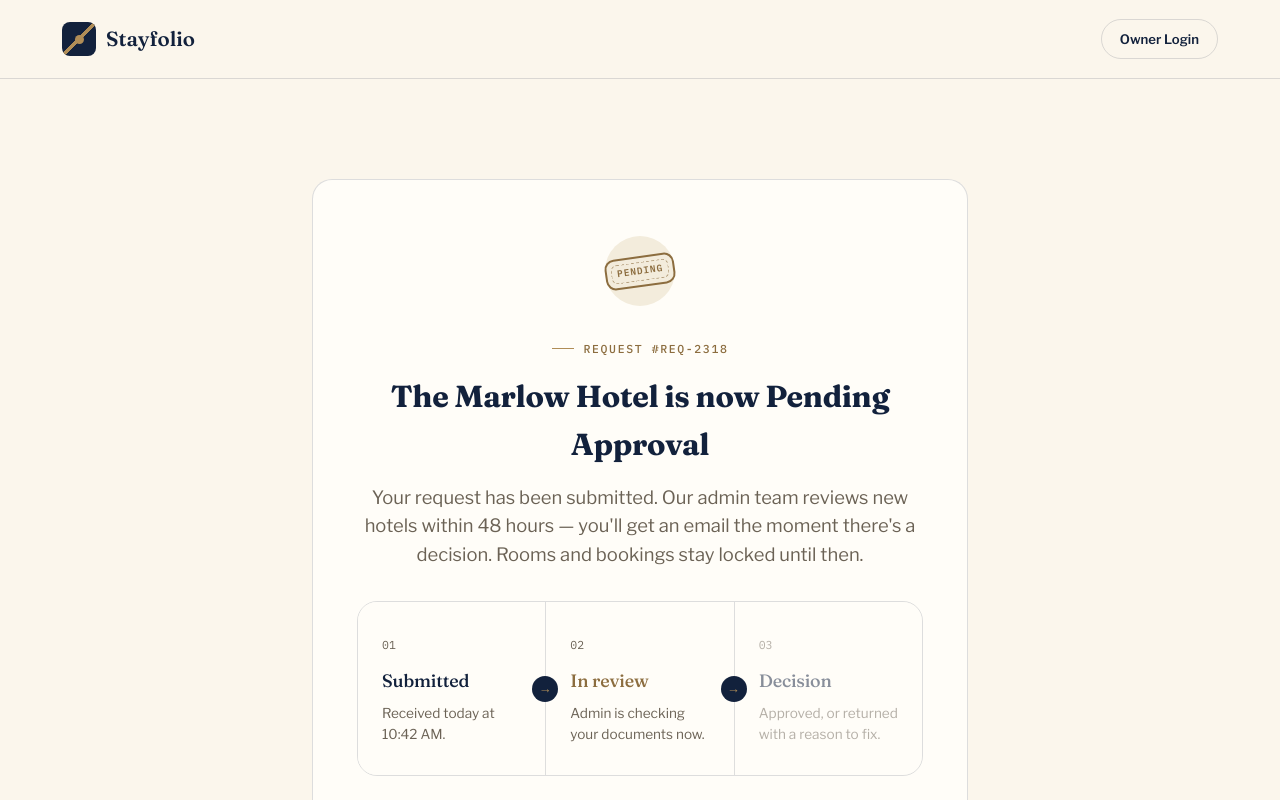
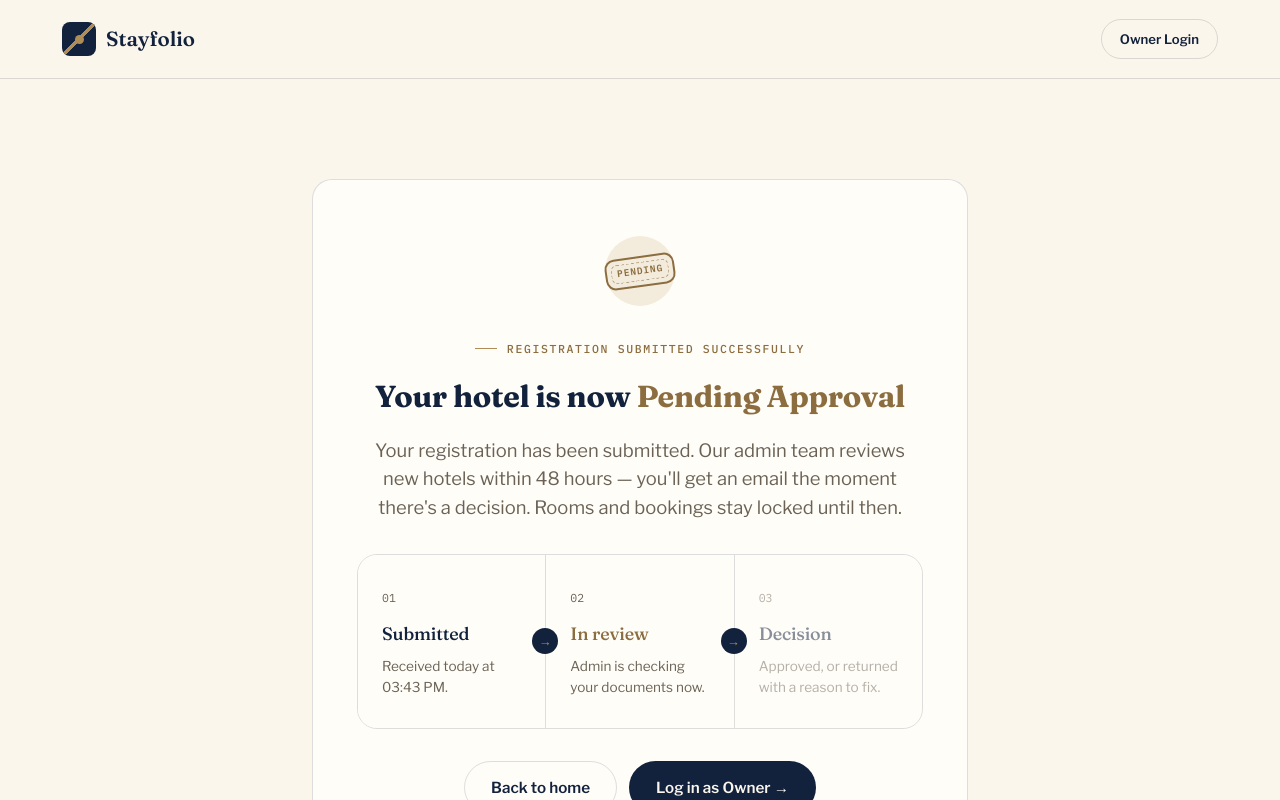
Before and after one commit to amnashakeel487/hoteLManagementSystem, a React (Vite) app: page /pending in a window 1280 px wide. Shown: the top 800 px of the page. Built offline with nearby package versions, Linux system fonts and the light colour scheme; no server answers.

Commit message:
fix: show real hotel name on pending page from nav state, and block dashboard access for pending/rejected/suspended hotels with a clear status page

```diff
--- a/src/pages/OwnerDashboard.jsx
+++ b/src/pages/OwnerDashboard.jsx
@@ -174,6 +174,93 @@ export default function OwnerDashboard() {
           <h2>No Hotel Found</h2>
           <p>You don't appear to have a hotel associated with your account.</p>
           <button onClick={() => window.location.href = '/register'} className="btn btn-primary">Register a Hotel</button>
+        </div>
+      </div>
+    );
+  }
+
+  // ── STATUS GATE: Block access if hotel is not approved/active ──────────────
+  if (hotel && hotel.status !== 'approved' && hotel.status !== 'active') {
+    const isPending = hotel.status === 'pending';
+    const isRejected = hotel.status === 'rejected';
+    const isSuspended = hotel.status === 'suspended';
+
+    return (
+      <div style={{ minHeight: '100vh', background: 'var(--parchment)', display: 'flex', flexDirection: 'column' }}>
+        {/* Minimal nav */}
+        <nav className="site-nav">
+          <div className="container">
+            <Link to="/" className="brand"><span className="mark"></span> Stayfolio</Link>
+            <div className="nav-cta">
+              <button onClick={handleLogout} className="btn btn-ghost btn-sm">Log out</button>
+            </div>
+          </div>
+        </nav>
+
+        <div style={{ flex: 1, display: 'flex', alignItems: 'center', justifyContent: 'center', padding: '60px 24px' }}>
+          <div className="panel" style={{ maxWidth: '600px', width: '100%', textAlign: 'center', padding: '56px 44px' }}>
+            {/* Status icon */}
+            <div style={{ width: '70px', height: '70px', margin: '0 auto 26px', borderRadius: '50%', background: 'var(--parchment-2)', display: 'grid', placeItems: 'center' }}>
+              <span
+                className={`stamp ${hotel.status}`}
+                style={{ position: 'static', opacity: 1, animation: 'none', transform: 'rotate(-8deg)', borderWidth: '2.5px', padding: '6px 10px', fontSize: '.6rem' }}
+              >
+                {hotel.status}
+              </span>
+            </div>
+
+            <span className="eyebrow" style={{ justifyContent: 'center' }}>
+              {isPending ? 'Under Review' : isRejected ? 'Registration Rejected' : 'Account Suspended'}
+            </span>
+            <h1 className="mt-16" style={{ fontSize: '1.8rem' }}>
+              {hotel.name || 'Your Hotel'} — <span style={{ color: isPending ? 'var(--brass-dark)' : 'var(--rust)' }}>
+                {isPending ? 'Pending Approval' : isRejected ? 'Rejected' : 'Suspended'}
+              </span>
+            </h1>
+
+            <p className="lede" style={{ margin: '16px auto 0' }}>
+              {isPending && 'Your hotel registration is currently under review by our admin team. Rooms, bookings, and dashboard features will unlock the moment your hotel is approved. This usually takes up to 48 hours.'}
+              {isRejected && `Your hotel registration was reviewed and rejected. ${hotel.rejection_reason ? `Reason: "${hotel.rejection_reason}"` : 'Please check your email for details.'} You can contact support or register again with corrected information.`}
+              {isSuspended && 'Your hotel has been temporarily suspended by the platform administrator. Please contact support for more information.'}
+            </p>
+
+            {/* Status timeline for pending */}
+            {isPending && (
+              <div className="flow mt-32" style={{ textAlign: 'left' }}>
+                <div className="flow-step">
+                  <span className="fnum">01</span>
+                  <h4>Submitted</h4>
+                  <p>Your registration has been received.</p>
+                </div>
+                <div className="flow-step">
+                  <span className="fnum">02</span>
+                  <h4 style={{ color: 'var(--brass-dark)' }}>In review</h4>
+                  <p>Admin is checking your documents now.</p>
+                </div>
+                <div className="flow-step" style={{ opacity: 0.5 }}>
+                  <span className="fnum">03</span>
+                  <h4>Decision</h4>
+                  <p>Approved, or returned with a reason to fix.</p>
+                </div>
+              </div>
+            )}
+
+            {/* Rejection details */}
+            {isRejected && hotel.rejection_reason && (
+              <div style={{ background: 'rgba(166, 61, 64, 0.06)', border: '1px solid rgba(166, 61, 64, 0.2)', borderRadius: '8px', padding: '16px 20px', marginTop: '24px', textAlign: 'left' }}>
+                <b style={{ color: 'var(--rust)', display: 'block', marginBottom: '6px' }}>Rejection Reason:</b>
+                <p style={{ margin: 0, fontSize: '.9rem' }}>{hotel.rejection_reason}</p>
+              </div>
+            )}
+
+            <div className="flex gap-12 mt-32" style={{ justifyContent: 'center', flexWrap: 'wrap' }}>
+              <Link to="/" className="btn btn-ghost">Back to home</Link>
+              {isRejected && (
+                <Link to="/register" className="btn btn-brass">Re-register Hotel</Link>
+              )}
+              <button onClick={handleLogout} className="btn btn-ghost" style={{ borderColor: 'var(--rust)', color: 'var(--rust)' }}>Log out</button>
+            </div>
+          </div>
         </div>
       </div>
     );
--- a/src/pages/Pending.jsx
+++ b/src/pages/Pending.jsx
@@ -1,6 +1,11 @@
-import { Link } from 'react-router-dom';
+import { Link, useLocation } from 'react-router-dom';
 
 export default function Pending() {
+  const location = useLocation();
+  const hotelName = location.state?.hotelName || '';
+  const email = location.state?.email || '';
+  const submittedTime = new Date().toLocaleTimeString([], { hour: '2-digit', minute: '2-digit' });
+
   return (
     <>
       <nav className="site-nav">
@@ -24,18 +29,23 @@ export default function Pending() {
                 Pending
               </span>
             </div>
-            <span className="eyebrow" style={{ justifyContent: 'center' }}>Request #REQ-2318</span>
-            <h1 className="mt-16" style={{ fontSize: '1.9rem' }}>The Marlow Hotel is now Pending Approval</h1>
+            <span className="eyebrow" style={{ justifyContent: 'center' }}>Registration Submitted Successfully</span>
+            <h1 className="mt-16" style={{ fontSize: '1.9rem' }}>
+              {hotelName
+                ? <>{hotelName} is now <span style={{ color: 'var(--brass-dark)' }}>Pending Approval</span></>
+                : <>Your hotel is now <span style={{ color: 'var(--brass-dark)' }}>Pending Approval</span></>
+              }
+            </h1>
             <p className="lede" style={{ margin: '16px auto 0', textAlign: 'center' }}>
-              Your request has been submitted. Our admin team reviews new hotels within 48 hours — you'll
-              get an email the moment there's a decision. Rooms and bookings stay locked until then.
+              Your registration has been submitted. Our admin team reviews new hotels within 48 hours — you'll
+              get an email{email ? ` at ${email}` : ''} the moment there's a decision. Rooms and bookings stay locked until then.
             </p>
 
             <div className="flow mt-32" style={{ textAlign: 'left' }}>
               <div className="flow-step">
                 <span className="fnum">01</span>
                 <h4>Submitted</h4>
-                <p>Received today at 10:42 AM.</p>
+                <p>Received today at {submittedTime}.</p>
               </div>
               <div className="flow-step">
                 <span className="fnum">02</span>
@@ -51,7 +61,7 @@ export default function Pending() {
 
             <div className="flex gap-12 mt-32" style={{ justifyContent: 'center' }}>
               <Link to="/" className="btn btn-ghost">Back to home</Link>
-              <Link to="/owner" className="btn btn-primary">Preview dashboard (locked view)</Link>
+              <Link to="/login" className="btn btn-primary">Log in as Owner →</Link>
             </div>
           </div>
         </div>
--- a/src/pages/Register.jsx
+++ b/src/pages/Register.jsx
@@ -74,7 +74,7 @@ export default function Register() {
         throw new Error(resData.error || 'Registration failed');
       }
 
-      navigate('/pending');
+      navigate('/pending', { state: { hotelName: form.hotelName, email: form.email } });
     } catch (err) {
       setError(err.message || 'Something went wrong. Please try again.');
     } finally {
```
